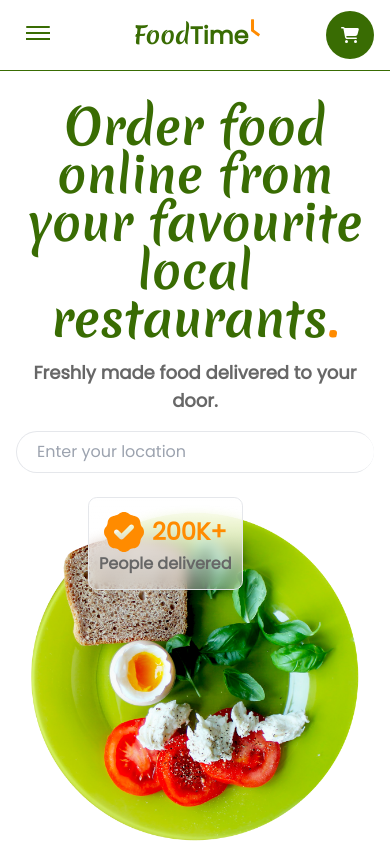
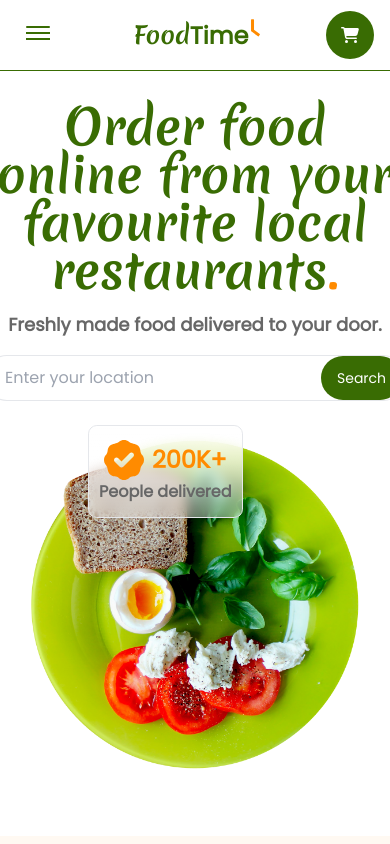
Before and after one commit to Manoj-Kumar-Munda/FoodTime, a React (Create React App) app: page / in a window 390 px wide. Shown: the top 844 px of the page. Built offline with nearby package versions, Linux system fonts and the light colour scheme.

Commit message:
style changes

```diff
--- a/src/components/Hero.jsx
+++ b/src/components/Hero.jsx
@@ -24,7 +24,7 @@ const Hero = () => {
                   Freshly made food delivered to your door.
                 </p>
 
-                <div className="max-w-2xl px-1 sm:px-0 self-center xl:self-auto w-full flex box-border border border-r-0 rounded-[6rem]">
+                <div className="max-w-2xl px-1 sm:px-0 self-center xl:self-auto w-full flex box-border border border-r-0 rounded-[6rem] overflow-hidden">
                   <div className="flex-1 flex gap-0 sm:gap-4 pl-2 py-2  items-center">
                     <div className="bg-secondary p-2 rounded-full hidden sm:block">
                       <img src={mark} alt="mark" className="w-6 h-6" />
@@ -39,7 +39,7 @@ const Hero = () => {
                   </div>
 
 
-                  <button className="hidden sm:inline-flex justify-center items-center rounded-r-full rounded-l-full gap-x-2 bg-primary px-4 py-3  ">
+                  <button className="inline-flex justify-center items-center rounded-r-full rounded-l-full gap-x-2 bg-primary px-4 py-3  ">
                     <img src={search} alt="search" className='hidden sm:block' />
                     <span className="text-white  font-Poppins text-sm sm:text-base">Search</span>
                   </button>
```
